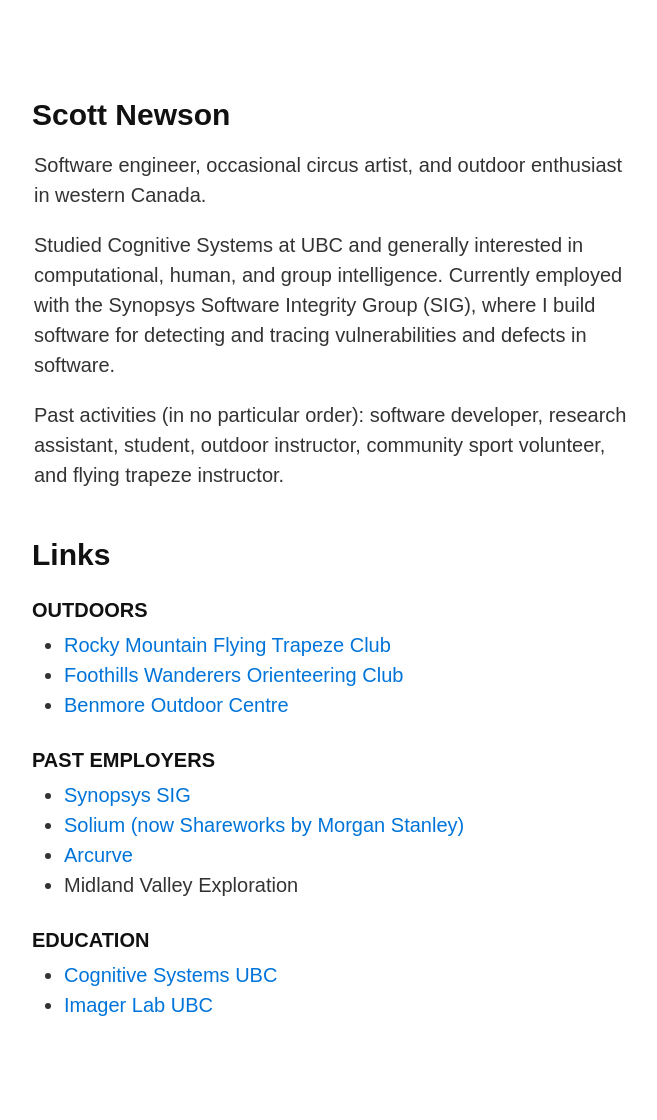
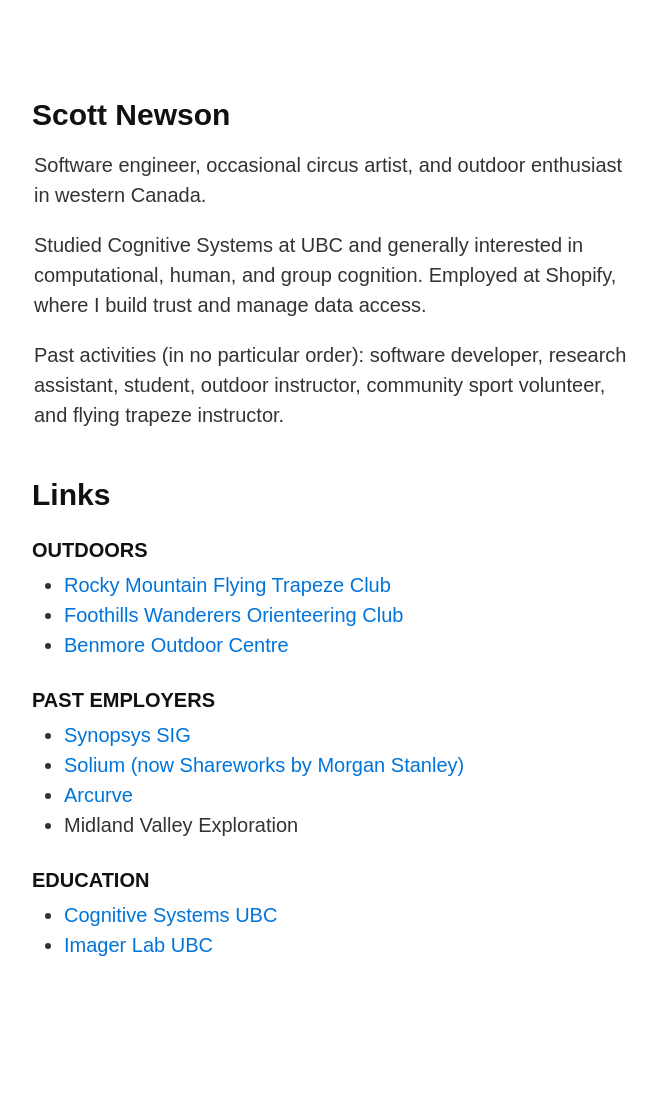
Before and after one commit to sgnewson/sgnewson.github.io, a Jekyll site: the page built from index.md, in a window 1280 px wide. Shown: the whole page, without its empty margins (306-963 px from the left). Built offline with Jekyll 4.4.1, drawn with Linux system fonts in a browser that asks for light colours; after the commit the page ends 1060 px from its top, so only the background shows below that.

Commit message:
update current employer

```diff
--- a/index.md
+++ b/index.md
@@ -5,7 +5,7 @@
 ## Scott Newson
 Software engineer, occasional circus artist, and outdoor enthusiast in western Canada.
 
-Studied Cognitive Systems at UBC and generally interested in computational, human, and group intelligence. Currently employed with the Synopsys Software Integrity Group (SIG), where I build software for detecting and tracing vulnerabilities and defects in software.
+Studied Cognitive Systems at UBC and generally interested in computational, human, and group cognition. Employed at Shopify, where I build trust and manage data access.
 
 Past activities (in no particular order): software developer, research assistant, student, outdoor instructor, community sport volunteer, and flying trapeze instructor.
 
```
